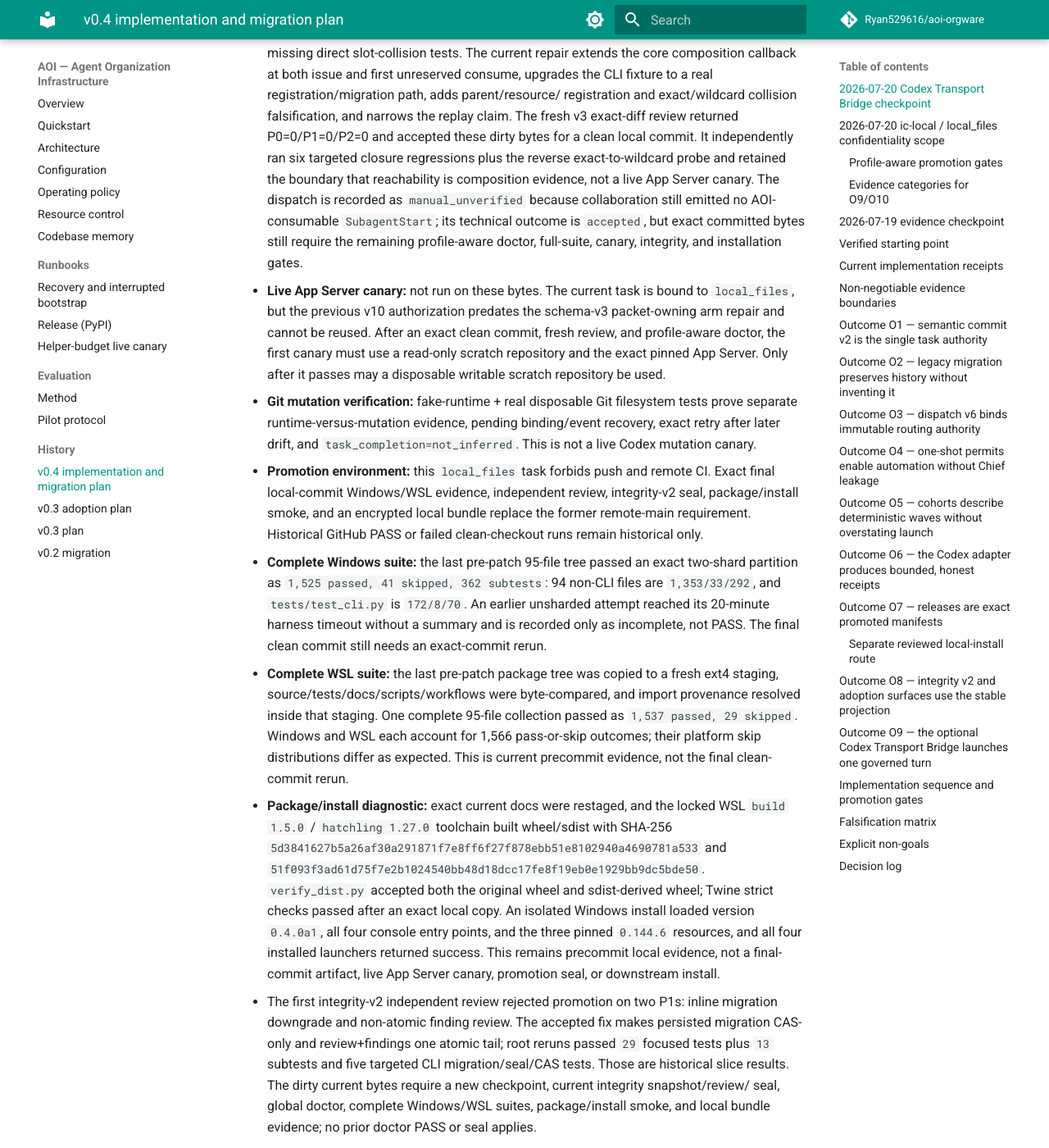
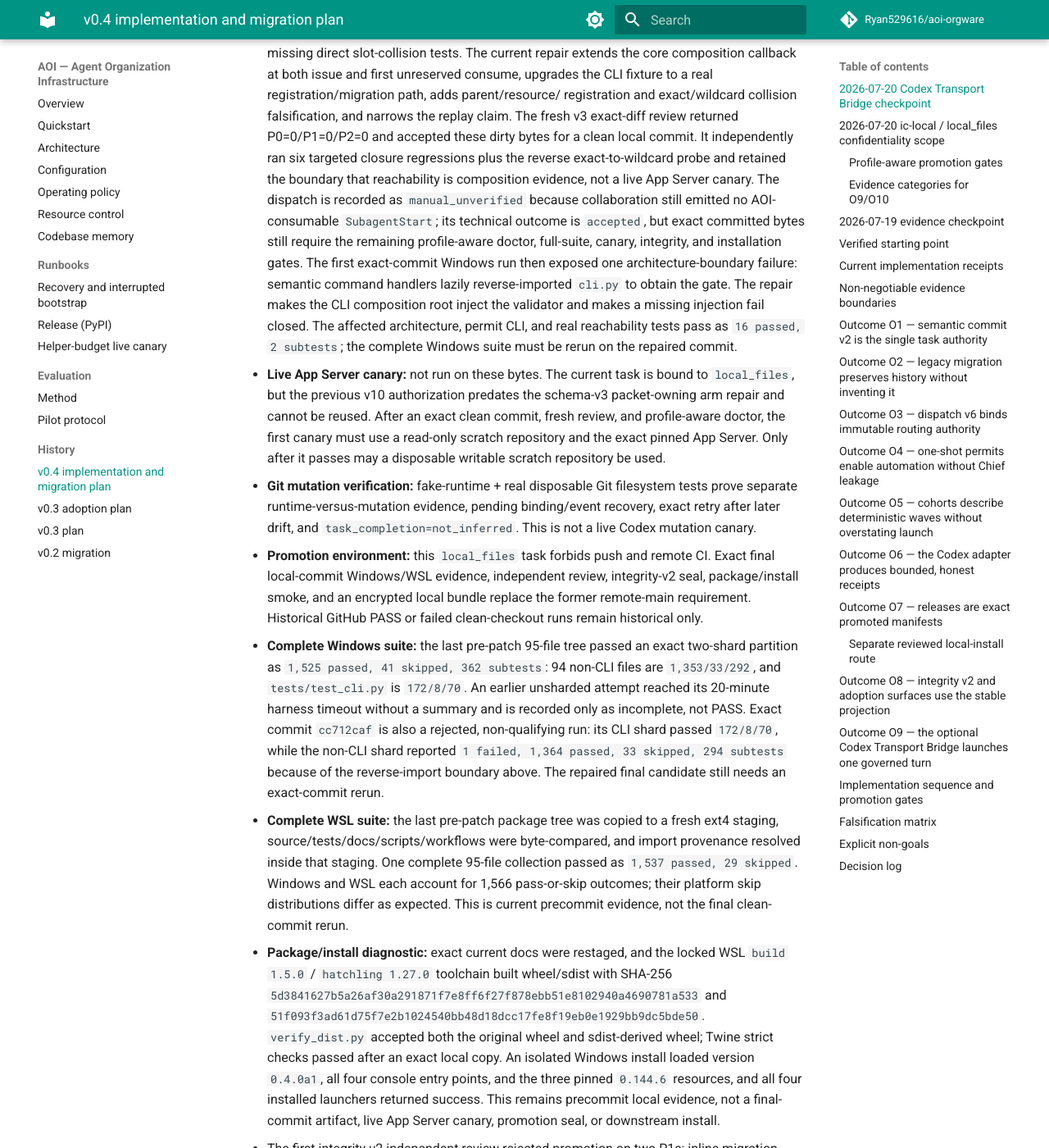
Before and after one commit to Ryan529616/aoi-orgware, an MkDocs documentation site: the page built from docs/v0.4-plan.md, in a window 1280 px wide and 1400 px high, scrolled down 4568 px. Shown: the whole window at 82% size. Built offline with MkDocs 1.6.1 and Material for MkDocs 9.7.7, drawn with Linux system fonts in a browser that asks for light colours; comment, search, counter and statistics services are not loaded.

Commit message:
Inject packet authority at CLI boundary

```diff
--- a/docs/v0.4-plan.md
+++ b/docs/v0.4-plan.md
@@ -205,6 +205,12 @@ evidence.
   collaboration still emitted no AOI-consumable `SubagentStart`; its technical
   outcome is `accepted`, but exact committed bytes still require the remaining
   profile-aware doctor, full-suite, canary, integrity, and installation gates.
+  The first exact-commit Windows run then exposed one architecture-boundary
+  failure: semantic command handlers lazily reverse-imported `cli.py` to obtain
+  the gate. The repair makes the CLI composition root inject the validator and
+  makes a missing injection fail closed. The affected architecture, permit CLI,
+  and real reachability tests pass as `16 passed, 2 subtests`; the complete
+  Windows suite must be rerun on the repaired commit.
 - **Live App Server canary:** not run on these bytes. The current task is bound
   to `local_files`, but the previous v10 authorization predates the schema-v3
   packet-owning arm repair and cannot be reused. After an exact clean commit,
@@ -224,8 +230,11 @@ evidence.
   two-shard partition as `1,525 passed, 41 skipped, 362 subtests`: 94 non-CLI
   files are `1,353/33/292`, and `tests/test_cli.py` is `172/8/70`. An earlier
   unsharded attempt reached its 20-minute harness timeout without a summary and
-  is recorded only as incomplete, not PASS. The final clean commit still needs
-  an exact-commit rerun.
+  is recorded only as incomplete, not PASS. Exact commit `cc712caf` is also a
+  rejected, non-qualifying run: its CLI shard passed `172/8/70`, while the
+  non-CLI shard reported `1 failed, 1,364 passed, 33 skipped, 294 subtests`
+  because of the reverse-import boundary above. The repaired final candidate
+  still needs an exact-commit rerun.
 - **Complete WSL suite:** the last pre-patch package tree was copied to a fresh ext4
   staging, source/tests/docs/scripts/workflows were byte-compared, and import
   provenance resolved inside that staging. One complete 95-file collection
```
Also changed, not shown: CHANGELOG.md (+3 -0 lines), 2 other files.
